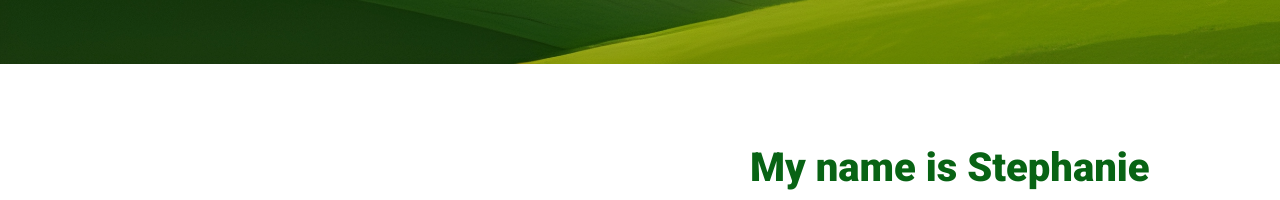
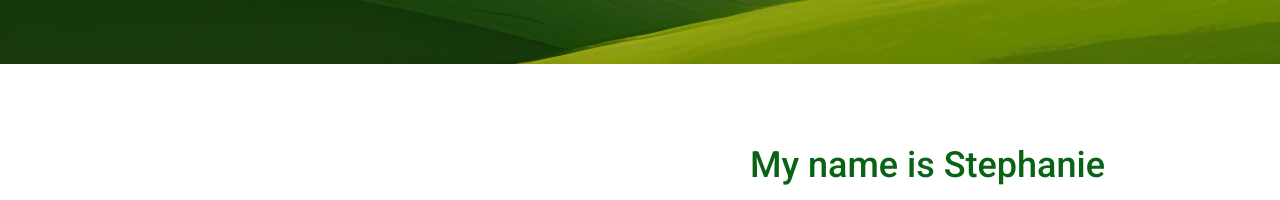
Before and after one commit to src-ed-co-uk/src-ed-co-uk.github.io, a website: page index.html in a window 1280 px wide. Shown: the part 891-1091 px from the top of the page. Drawn offline with Linux system fonts and the light colour scheme; files whose address does not match are found by name.

Commit message:
Lighter heading weight (500 instead of 900)
Co-Authored-By: Claude Mythos 5.1 <noreply@anthropic.com>
Claude-Session: https://claude.ai/code/session_017MeYC9HeYPs34fwv1oWG5a

```diff
--- a/css/style.css
+++ b/css/style.css
@@ -26,6 +26,7 @@ a:hover {
 h1, h2, h3, h4, h5,
 .h1, .h2, .h3, .h4, .h5 {
   font-family: "Roboto", -apple-system, BlinkMacSystemFont, "Segoe UI", Roboto, "Helvetica Neue", Arial, sans-serif, "Apple Color Emoji", "Segoe UI Emoji", "Segoe UI Symbol", "Noto Color Emoji";
+  font-weight: 500;
 }
 
 .border-2 {
@@ -1904,8 +1905,8 @@ h1, h2, h3, h4, h5,
 
 .section-title {
   color: #086314;
-  font-size: 40px;
-  font-weight: 900;
+  font-size: 36px;
+  font-weight: 500;
 }
 @media (max-width: 991.98px) {
   .section-title {
--- a/index.html
+++ b/index.html
@@ -12,7 +12,7 @@
       <meta property="og:title" content="Dyslexia Assessments &amp; Specialist Teaching in Northampton &amp; Wellingborough | Stephanie Rumney Consultancy" />
       <meta property="og:image" content="https://www.src-ed.co.uk/images/logo.jpg" />
       <meta property="og:description" content="Diagnostic dyslexia and SpLD assessments, specialist teaching and study-skills support for children and adults in Northampton, Wellingborough and across Northamptonshire." />
-      <link href="https://fonts.googleapis.com/css?family=Roboto:300,400,900" rel="stylesheet">
+      <link href="https://fonts.googleapis.com/css?family=Roboto:300,400,500,700" rel="stylesheet">
       <link rel="stylesheet" href="fonts/icomoon/style.css">
       <link rel="stylesheet" href="css/bootstrap.css">
       <link rel="stylesheet" href="css/jquery-ui.css">
```
Also changed, not shown: scripts/templates/service.html (+1 -1 lines), services/adult-learning-support/index.html (+1 -1 lines), services/dyslexia-diagnostic-assessment/index.html (+1 -1 lines), services/family-and-school-support/index.html (+1 -1 lines), services/pupil-observation/index.html (+1 -1 lines), services/resilience-coaching/index.html (+1 -1 lines), services/specialist-dyslexia-teaching/index.html (+1 -1 lines), services/spotlight-dyslexia-assessment/index.html (+1 -1 lines).
